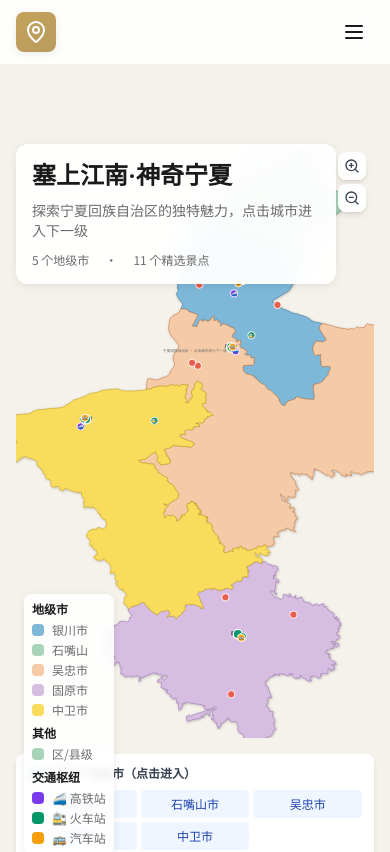
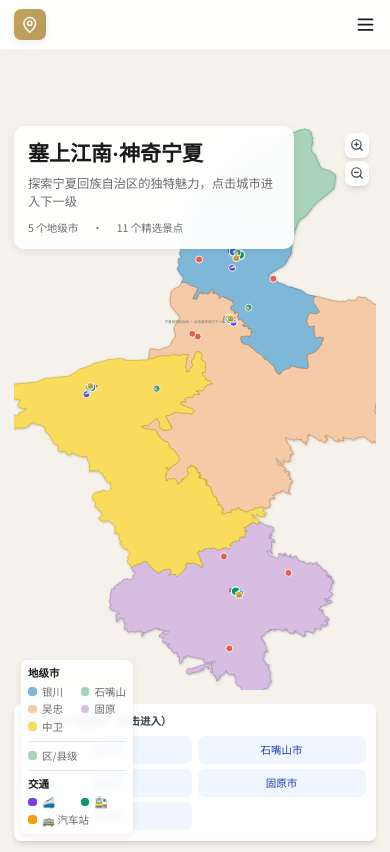
Before and after one commit to Minkelxy/ningxia-tourism, a React (Vite) app: page / in a window 390 px wide. Shown: the top 852 px of the page. Built offline with nearby package versions, Linux system fonts and the light colour scheme; a web font is replaced by a local one.

Commit message:
feat: 查找代码问题
Co-authored-by: traeagent <traeagent@users.noreply.github.com>

```diff
--- a/src/components/Header.tsx
+++ b/src/components/Header.tsx
@@ -18,23 +18,27 @@ export default function Header() {
     return location.pathname === path;
   };
 
+  const closeMenu = () => {
+    setIsMenuOpen(false);
+  };
+
   return (
     <header className="fixed top-0 left-0 right-0 z-50 glass-effect border-b border-primary/10">
-      <div className="container mx-auto px-4">
-        <div className="flex items-center justify-between h-16">
-          <Link to="/" className="flex items-center gap-2 group">
-            <div className="w-10 h-10 bg-gradient-to-br from-primary to-sand-dark rounded-lg flex items-center justify-center shadow-soft group-hover:shadow-glow transition-shadow duration-300">
-              <MapPin className="w-6 h-6 text-white" />
+      <div className="container mx-auto px-3 sm:px-4">
+        <div className="flex items-center justify-between h-14 sm:h-16">
+          <Link to="/" className="flex items-center gap-2 group" onClick={closeMenu}>
+            <div className="w-9 h-9 sm:w-10 sm:h-10 bg-gradient-to-br from-primary to-sand-dark rounded-lg flex items-center justify-center shadow-soft group-hover:shadow-glow transition-shadow duration-300">
+              <MapPin className="w-5 h-5 sm:w-6 sm:h-6 text-white" />
             </div>
-            <div className="hidden sm:block">
-              <h1 className="text-lg font-serif font-bold text-text-primary leading-tight">
+            <div className="hidden xs:block">
+              <h1 className="text-base sm:text-lg font-serif font-bold text-text-primary leading-tight">
                 塞上江南
               </h1>
               <p className="text-xs text-text-secondary">神奇宁夏</p>
             </div>
           </Link>
 
-          <nav className="hidden md:flex items-center gap-8">
+          <nav className="hidden lg:flex items-center gap-6 xl:gap-8">
             {navLinks.map((link) => (
               <Link
                 key={link.path}
@@ -54,26 +58,27 @@ export default function Header() {
           </nav>
 
           <button
-            className="md:hidden p-2 text-text-primary hover:text-primary transition-colors"
+            className="lg:hidden p-2 -mr-2 text-text-primary hover:text-primary transition-colors touch-manipulation"
             onClick={() => setIsMenuOpen(!isMenuOpen)}
             aria-label="Toggle menu"
+            aria-expanded={isMenuOpen}
           >
             {isMenuOpen ? <X className="w-6 h-6" /> : <Menu className="w-6 h-6" />}
           </button>
         </div>
 
         {isMenuOpen && (
-          <div className="md:hidden py-4 border-t border-primary/10 animate-slide-up">
-            <nav className="flex flex-col gap-4">
+          <div className="lg:hidden py-3 border-t border-primary/10 animate-slide-down">
+            <nav className="flex flex-col gap-1">
               {navLinks.map((link) => (
                 <Link
                   key={link.path}
                   to={link.path}
-                  onClick={() => setIsMenuOpen(false)}
-                  className={`text-base font-medium transition-colors duration-200 ${
+                  onClick={closeMenu}
+                  className={`px-3 py-2.5 rounded-lg text-sm font-medium transition-colors duration-200 ${
                     isActive(link.path)
-                      ? 'text-primary'
-                      : 'text-text-secondary hover:text-primary'
+                      ? 'text-primary bg-primary/5'
+                      : 'text-text-secondary hover:text-primary hover:bg-gray-50'
                   }`}
                 >
                   {link.label}
--- a/src/components/NingxiaInteractiveMap.tsx
+++ b/src/components/NingxiaInteractiveMap.tsx
@@ -508,8 +508,9 @@ export default function NingxiaInteractiveMap({ onCityClick }: NingxiaInteractiv
           preserveAspectRatio="xMidYMid meet"
           className="w-full h-auto max-w-full cursor-grab active:cursor-grabbing"
           style={{
-            maxHeight: 'calc(100vh - 250px)',
-            minHeight: '300px',
+            maxHeight: 'calc(100vh - 280px)',
+            minHeight: '280px',
+            maxWidth: '100%',
             transform: `scale(${zoom}) translate(${pan.x}px, ${pan.y}px)`,
             transformOrigin: 'center center'
           }}
@@ -1130,7 +1131,7 @@ export default function NingxiaInteractiveMap({ onCityClick }: NingxiaInteractiv
       {viewLevel === 'province' && (
         <div className="mt-4 bg-white rounded-lg shadow-md p-3 md:p-4">
           <h3 className="text-xs md:text-sm font-bold mb-2 md:mb-3 text-gray-700">🏙️ 宁夏5个地级市（点击进入）</h3>
-          <div className="grid grid-cols-3 md:grid-cols-5 gap-1 md:gap-2 text-xs">
+          <div className="grid grid-cols-2 sm:grid-cols-3 md:grid-cols-5 gap-1.5 md:gap-2 text-xs">
             {geoFeatures.map((feature: GeoFeature) => {
               const name = feature.properties?.fullname || feature.properties?.name;
               const pinyin = feature.properties?.pinyin;
@@ -1138,7 +1139,7 @@ export default function NingxiaInteractiveMap({ onCityClick }: NingxiaInteractiv
                 <button
                   key={pinyin}
                   onClick={() => handleCityClick(feature)}
-                  className="px-2 md:px-3 py-1.5 md:py-2 bg-blue-50 hover:bg-blue-100 rounded transition-colors text-blue-800 font-medium text-xs md:text-sm"
+                  className="px-2 md:px-3 py-2 md:py-2.5 bg-blue-50 hover:bg-blue-100 rounded-lg transition-colors text-blue-800 font-medium text-xs md:text-sm"
                 >
                   {name}
                 </button>
@@ -1148,50 +1149,51 @@ export default function NingxiaInteractiveMap({ onCityClick }: NingxiaInteractiv
         </div>
       )}
 
-      <div className="absolute bottom-2 md:bottom-4 left-2 md:left-4 bg-white/90 backdrop-blur-sm rounded-lg p-2 md:p-4 shadow-soft max-w-[180px] md:max-w-none">
+      <div className="absolute bottom-2 md:bottom-4 left-2 md:left-4 bg-white/90 backdrop-blur-sm rounded-lg p-2 md:p-4 shadow-soft max-w-[160px] sm:max-w-[200px]">
         <h4 className="text-xs md:text-sm font-serif font-bold mb-1 md:mb-2">地级市</h4>
-        <div className="space-y-1 text-xs text-text-secondary">
-          <div className="flex items-center gap-2">
-            <div className="w-3 h-3 md:w-4 md:h-3 rounded" style={{ backgroundColor: cityColors.yinchuan.fill }}></div>
-            <span>银川市</span>
+        <div className="grid grid-cols-2 gap-x-2 gap-y-1 text-xs text-text-secondary">
+          <div className="flex items-center gap-1.5">
+            <div className="w-2.5 h-2.5 md:w-3 md:h-2.5 rounded flex-shrink-0" style={{ backgroundColor: cityColors.yinchuan.fill }}></div>
+            <span className="truncate">银川</span>
           </div>
-          <div className="flex items-center gap-2">
-            <div className="w-3 h-3 md:w-4 md:h-3 rounded" style={{ backgroundColor: cityColors.shizuishan.fill }}></div>
-            <span>石嘴山</span>
+          <div className="flex items-center gap-1.5">
+            <div className="w-2.5 h-2.5 md:w-3 md:h-2.5 rounded flex-shrink-0" style={{ backgroundColor: cityColors.shizuishan.fill }}></div>
+            <span className="truncate">石嘴山</span>
           </div>
-          <div className="flex items-center gap-2">
-            <div className="w-3 h-3 md:w-4 md:h-3 rounded" style={{ backgroundColor: cityColors.wuzhong.fill }}></div>
-            <span>吴忠市</span>
+          <div className="flex items-center gap-1.5">
+            <div className="w-2.5 h-2.5 md:w-3 md:h-2.5 rounded flex-shrink-0" style={{ backgroundColor: cityColors.wuzhong.fill }}></div>
+            <span className="truncate">吴忠</span>
           </div>
-          <div className="flex items-center gap-2">
-            <div className="w-3 h-3 md:w-4 md:h-3 rounded" style={{ backgroundColor: cityColors.guyuan.fill }}></div>
-            <span>固原市</span>
+          <div className="flex items-center gap-1.5">
+            <div className="w-2.5 h-2.5 md:w-3 md:h-2.5 rounded flex-shrink-0" style={{ backgroundColor: cityColors.guyuan.fill }}></div>
+            <span className="truncate">固原</span>
           </div>
-          <div className="flex items-center gap-2">
-            <div className="w-3 h-3 md:w-4 md:h-3 rounded" style={{ backgroundColor: cityColors.zhongwei.fill }}></div>
-            <span>中卫市</span>
+          <div className="flex items-center gap-1.5 col-span-2">
+            <div className="w-2.5 h-2.5 md:w-3 md:h-2.5 rounded flex-shrink-0" style={{ backgroundColor: cityColors.zhongwei.fill }}></div>
+            <span className="truncate">中卫</span>
           </div>
         </div>
-        <h4 className="text-xs md:text-sm font-serif font-bold mt-2 mb-1">其他</h4>
-        <div className="space-y-1 text-xs text-text-secondary">
-          <div className="flex items-center gap-2">
-            <div className="w-3 h-3 md:w-4 md:h-3 rounded" style={{ backgroundColor: '#A8D5BA' }}></div>
+        <div className="mt-2 border-t border-gray-200 pt-2">
+          <div className="flex items-center gap-1.5 text-xs text-text-secondary">
+            <div className="w-2.5 h-2.5 md:w-3 md:h-2.5 rounded flex-shrink-0" style={{ backgroundColor: '#A8D5BA' }}></div>
             <span>区/县级</span>
           </div>
         </div>
-        <h4 className="text-xs md:text-sm font-serif font-bold mt-2 mb-1">交通枢纽</h4>
-        <div className="space-y-1 text-xs text-text-secondary">
-          <div className="flex items-center gap-2">
-            <div className="w-3 h-3 md:w-4 md:h-3 rounded" style={{ backgroundColor: '#7C3AED' }}></div>
-            <span>🚄 高铁站</span>
-          </div>
-          <div className="flex items-center gap-2">
-            <div className="w-3 h-3 md:w-4 md:h-3 rounded" style={{ backgroundColor: '#059669' }}></div>
-            <span>🚉 火车站</span>
-          </div>
-          <div className="flex items-center gap-2">
-            <div className="w-3 h-3 md:w-4 md:h-3 rounded" style={{ backgroundColor: '#F59E0B' }}></div>
-            <span>🚌 汽车站</span>
+        <div className="mt-2 border-t border-gray-200 pt-2">
+          <h4 className="text-xs md:text-sm font-serif font-bold mb-1">交通</h4>
+          <div className="grid grid-cols-2 gap-x-2 gap-y-1 text-xs text-text-secondary">
+            <div className="flex items-center gap-1.5">
+              <div className="w-2.5 h-2.5 md:w-3 md:h-2.5 rounded flex-shrink-0" style={{ backgroundColor: '#7C3AED' }}></div>
+              <span>🚄</span>
+            </div>
+            <div className="flex items-center gap-1.5">
+              <div className="w-2.5 h-2.5 md:w-3 md:h-2.5 rounded flex-shrink-0" style={{ backgroundColor: '#059669' }}></div>
+              <span>🚉</span>
+            </div>
+            <div className="flex items-center gap-1.5 col-span-2">
+              <div className="w-2.5 h-2.5 md:w-3 md:h-2.5 rounded flex-shrink-0" style={{ backgroundColor: '#F59E0B' }}></div>
+              <span>🚌 汽车站</span>
+            </div>
           </div>
         </div>
       </div>
--- a/src/index.css
+++ b/src/index.css
@@ -34,6 +34,11 @@
   box-sizing: border-box;
 }
 
+html {
+  -webkit-text-size-adjust: 100%;
+  scroll-behavior: smooth;
+}
+
 body {
   font-family: var(--font-sans);
   background-color: var(--color-background);
@@ -41,6 +46,7 @@ body {
   line-height: 1.6;
   -webkit-font-smoothing: antialiased;
   -moz-osx-font-smoothing: grayscale;
+  overflow-x: hidden;
 }
 
 h1, h2, h3, h4, h5, h6 {
@@ -141,3 +147,131 @@ h1, h2, h3, h4, h5, h6 {
   -ms-overflow-style: none;
   scrollbar-width: none;
 }
+
+@media (max-width: 640px) {
+  html {
+    font-size: 14px;
+  }
+
+  .container {
+    padding-left: 1rem;
+    padding-right: 1rem;
+  }
+
+  .card {
+    padding: 1rem;
+  }
+
+  .btn-primary,
+  .btn-secondary {
+    padding: 0.625rem 1.25rem;
+  }
+}
+
+@media (hover: none) and (pointer: coarse) {
+  .map-region:hover {
+    fill: #C4A35A;
+    filter: none;
+  }
+
+  .map-region:active {
+    fill: #D4A857;
+    filter: brightness(1.1);
+  }
+
+  button, a {
+    min-height: 44px;
+    min-width: 44px;
+  }
+
+  input, select, textarea {
+    min-height: 44px;
+    font-size: 16px;
+  }
+}
+
+@keyframes slideUp {
+  from {
+    opacity: 0;
+    transform: translateY(20px);
+  }
+  to {
+    opacity: 1;
+    transform: translateY(0);
+  }
+}
+
+@keyframes fadeIn {
+  from {
+    opacity: 0;
+  }
+  to {
+    opacity: 1;
+  }
+}
+
+@keyframes slideDown {
+  from {
+    opacity: 0;
+    transform: translateY(-10px);
+  }
+  to {
+    opacity: 1;
+    transform: translateY(0);
+  }
+}
+
+.animate-slide-up {
+  animation: slideUp 0.3s ease-out forwards;
+}
+
+.animate-fade-in {
+  animation: fadeIn 0.3s ease-out forwards;
+}
+
+.animate-slide-down {
+  animation: slideDown 0.3s ease-out forwards;
+}
+
+@media (max-width: 768px) {
+  .animate-slide-up {
+    animation-duration: 0.25s;
+  }
+
+  .glass-effect {
+    background: rgba(255, 255, 255, 0.95);
+  }
+}
+
+@media (max-width: 480px) {
+  .btn-primary,
+  .btn-secondary {
+    width: 100%;
+    text-align: center;
+  }
+}
+
+html.overflow-hidden {
+  overflow: hidden;
+}
+
+body {
+  -webkit-tap-highlight-color: transparent;
+  -webkit-touch-callout: none;
+}
+
+input, textarea, select {
+  -webkit-appearance: none;
+  -moz-appearance: none;
+  appearance: none;
+}
+
+@supports (-webkit-touch-callout: none) {
+  .h-screen-safe {
+    height: -webkit-fill-available;
+  }
+
+  .min-h-screen {
+    min-height: -webkit-fill-available;
+  }
+}
```
Also changed, not shown: src/pages/RouteRecommendation.tsx (+89 -93 lines).
